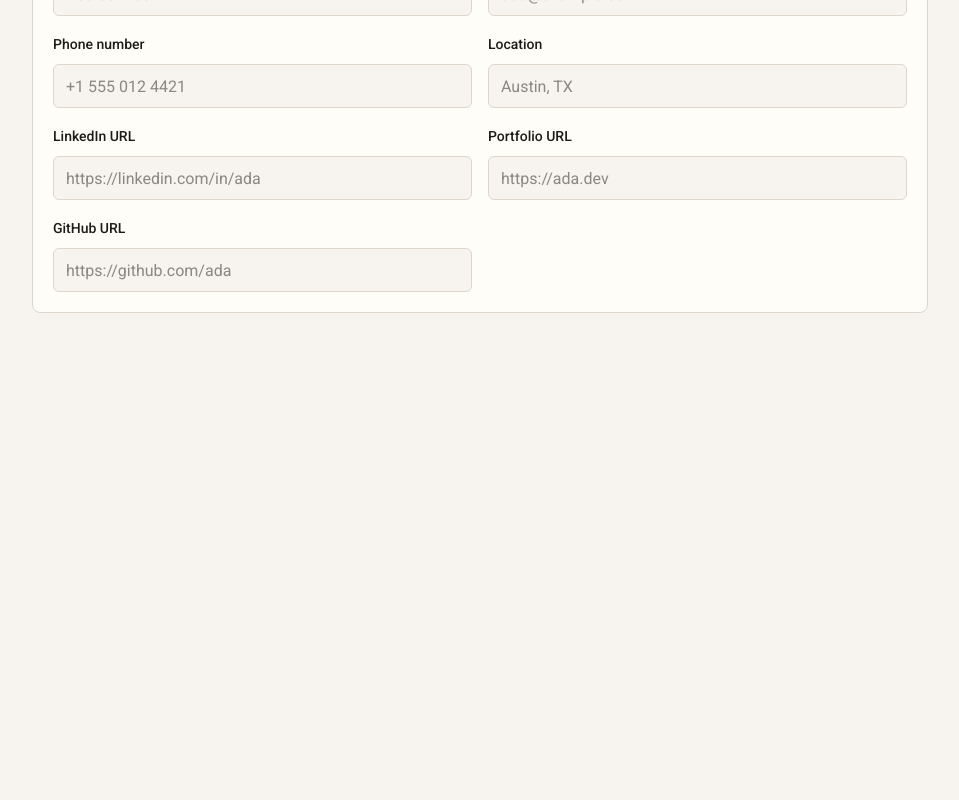
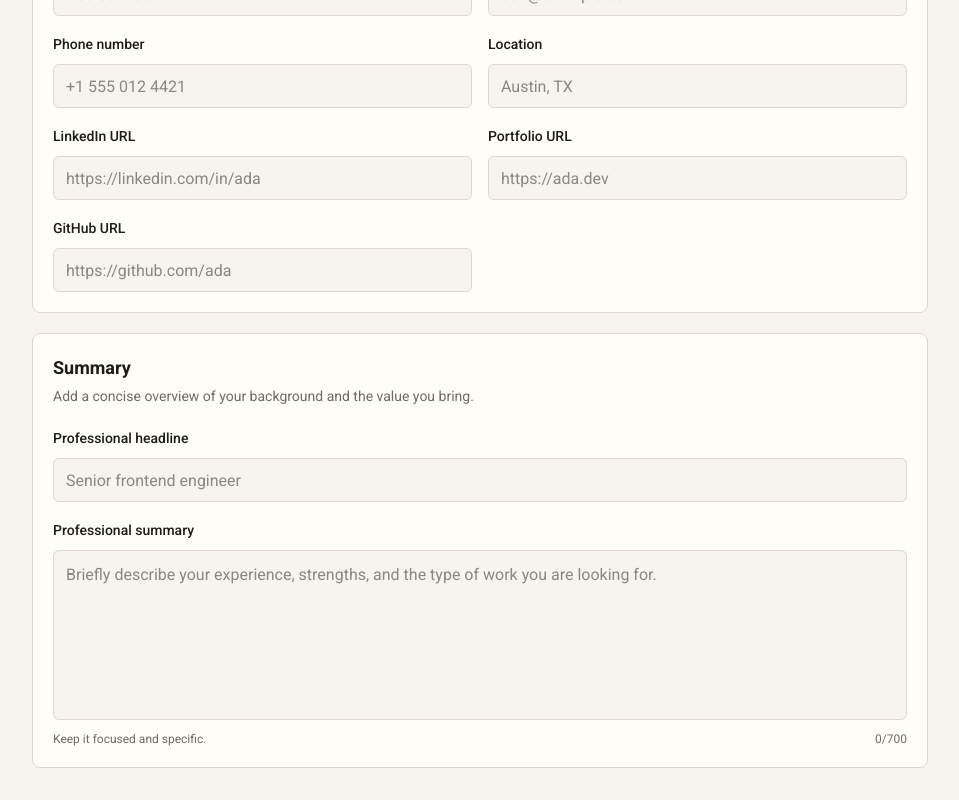
Before and after one commit to Rahmannugar/candidate-application-ui, a Next.js app: page / in a window 1280 px wide. Shown: the part 317-1117 px from the top of the page, without its empty margins (160-1119 px from the left). Before the commit the page ends 800 px from the top, so only its background shows below. Built offline with nearby package versions, Linux system fonts and the light colour scheme.

Commit message:
feat: add summary form

```diff
--- a/app/page.tsx
+++ b/app/page.tsx
@@ -1,4 +1,5 @@
 import BasicInfoForm from "@/components/basicInfo/BasicInfoForm";
+import SummaryForm from "@/components/summary/SummaryForm";
 
 const HomePage = () => {
   return (
@@ -17,7 +18,10 @@ const HomePage = () => {
           </p>
         </div>
 
-        <BasicInfoForm />
+        <div className="space-y-5">
+          <BasicInfoForm />
+          <SummaryForm />
+        </div>
       </div>
     </main>
   );
--- a/components/summary/SummaryForm.tsx
+++ b/components/summary/SummaryForm.tsx
@@ -0,0 +1,99 @@
+"use client";
+
+import { useForm } from "react-hook-form";
+import { zodResolver } from "@hookform/resolvers/zod";
+import {
+  SummaryFormValues,
+  summarySchema,
+} from "@/lib/summary/summarySchema";
+import { useSummaryStore } from "@/lib/summary/summaryStore";
+
+export default function SummaryForm() {
+  const summary = useSummaryStore((state) => state.summary);
+  const updateSummaryField = useSummaryStore(
+    (state) => state.updateSummaryField,
+  );
+
+  const {
+    register,
+    formState: { errors },
+    watch,
+  } = useForm<SummaryFormValues>({
+    resolver: zodResolver(summarySchema),
+    mode: "onBlur",
+    defaultValues: summary,
+  });
+
+  const professionalSummary = watch("professionalSummary");
+  const summaryLength = professionalSummary.length;
+
+  const headlineField = register("headline", {
+    onChange: (event: React.ChangeEvent<HTMLInputElement>) => {
+      updateSummaryField("headline", event.target.value);
+    },
+  });
+
+  const professionalSummaryField = register("professionalSummary", {
+    onChange: (event: React.ChangeEvent<HTMLTextAreaElement>) => {
+      updateSummaryField("professionalSummary", event.target.value);
+    },
+  });
+
+  return (
+    <section className="rounded-lg border border-border bg-surface p-5">
+      <div className="mb-5">
+        <h2 className="text-lg font-semibold text-foreground">Summary</h2>
+        <p className="mt-1 text-sm text-muted-foreground">
+          Add a concise overview of your background and the value you bring.
+        </p>
+      </div>
+
+      <div className="space-y-4">
+        <label className="block" htmlFor="headline">
+          <span className="text-sm font-medium text-foreground">
+            Professional headline
+          </span>
+          <input
+            id="headline"
+            type="text"
+            placeholder="Senior frontend engineer"
+            className="mt-2 h-11 w-full rounded-md border border-border bg-background px-3 text-sm text-foreground outline-none transition focus:border-primary focus:ring-2 focus:ring-primary/20"
+            {...headlineField}
+          />
+          {errors.headline?.message ? (
+            <span className="mt-1 block text-xs text-danger">
+              {errors.headline.message}
+            </span>
+          ) : null}
+        </label>
+
+        <label className="block" htmlFor="professionalSummary">
+          <span className="text-sm font-medium text-foreground">
+            Professional summary
+          </span>
+          <textarea
+            id="professionalSummary"
+            placeholder="Briefly describe your experience, strengths, and the type of work you are looking for."
+            rows={6}
+            className="mt-2 w-full resize-none rounded-md border border-border bg-background px-3 py-3 text-sm leading-6 text-foreground outline-none transition focus:border-primary focus:ring-2 focus:ring-primary/20"
+            {...professionalSummaryField}
+          />
+          <div className="mt-1 flex items-center justify-between gap-3">
+            {errors.professionalSummary?.message ? (
+              <span className="text-xs text-danger">
+                {errors.professionalSummary.message}
+              </span>
+            ) : (
+              <span className="text-xs text-muted-foreground">
+                Keep it focused and specific.
+              </span>
+            )}
+            <span className="shrink-0 text-xs text-muted-foreground">
+              {summaryLength}/700
+            </span>
+          </div>
+        </label>
+      </div>
+    </section>
+  );
+}
--- a/lib/summary/summary.types.ts
+++ b/lib/summary/summary.types.ts
@@ -0,0 +1,6 @@
+export type Summary = {
+  headline: string;
+  professionalSummary: string;
+};
+
+export type SummaryField = keyof Summary;
--- a/lib/summary/summarySchema.ts
+++ b/lib/summary/summarySchema.ts
@@ -0,0 +1,11 @@
+import { z } from "zod";
+
+export const summarySchema = z.object({
+  headline: z.string().min(2, "Professional headline is required"),
+  professionalSummary: z
+    .string()
+    .min(40, "Summary should be at least 40 characters")
+    .max(700, "Summary should be 700 characters or fewer"),
+});
+
+export type SummaryFormValues = z.infer<typeof summarySchema>;
--- a/lib/summary/summaryStore.ts
+++ b/lib/summary/summaryStore.ts
@@ -0,0 +1,27 @@
+"use client";
+
+import { create } from "zustand";
+import { Summary, SummaryField } from "./summary.types";
+
+const initialSummary: Summary = {
+  headline: "",
+  professionalSummary: "",
+};
+
+type SummaryStore = {
+  summary: Summary;
+  updateSummaryField: (field: SummaryField, value: string) => void;
+  resetSummary: () => void;
+};
+
+export const useSummaryStore = create<SummaryStore>((set) => ({
+  summary: initialSummary,
+  updateSummaryField: (field, value) =>
+    set((state) => ({
+      summary: {
+        ...state.summary,
+        [field]: value,
+      },
+    })),
+  resetSummary: () => set({ summary: initialSummary }),
+}));
```
